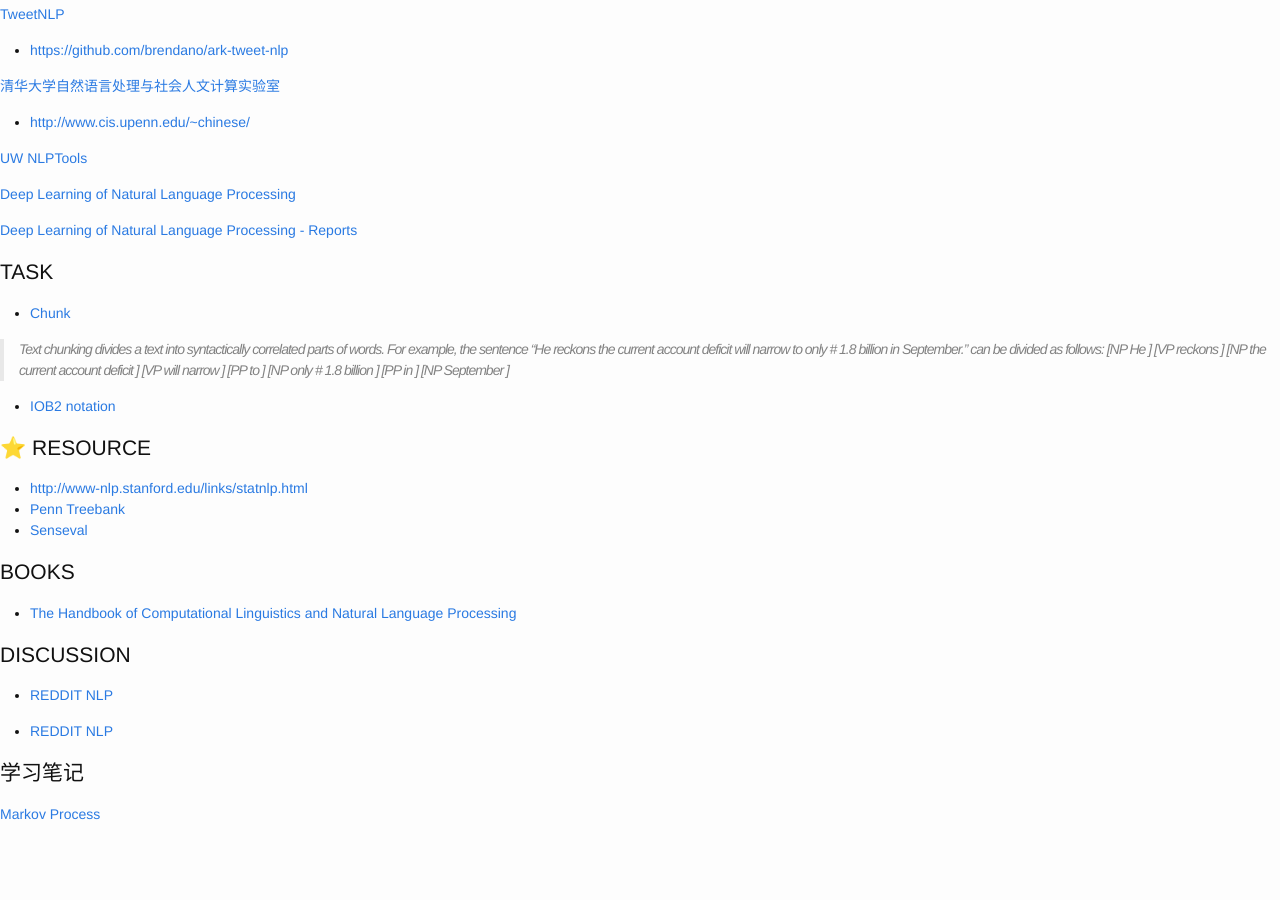
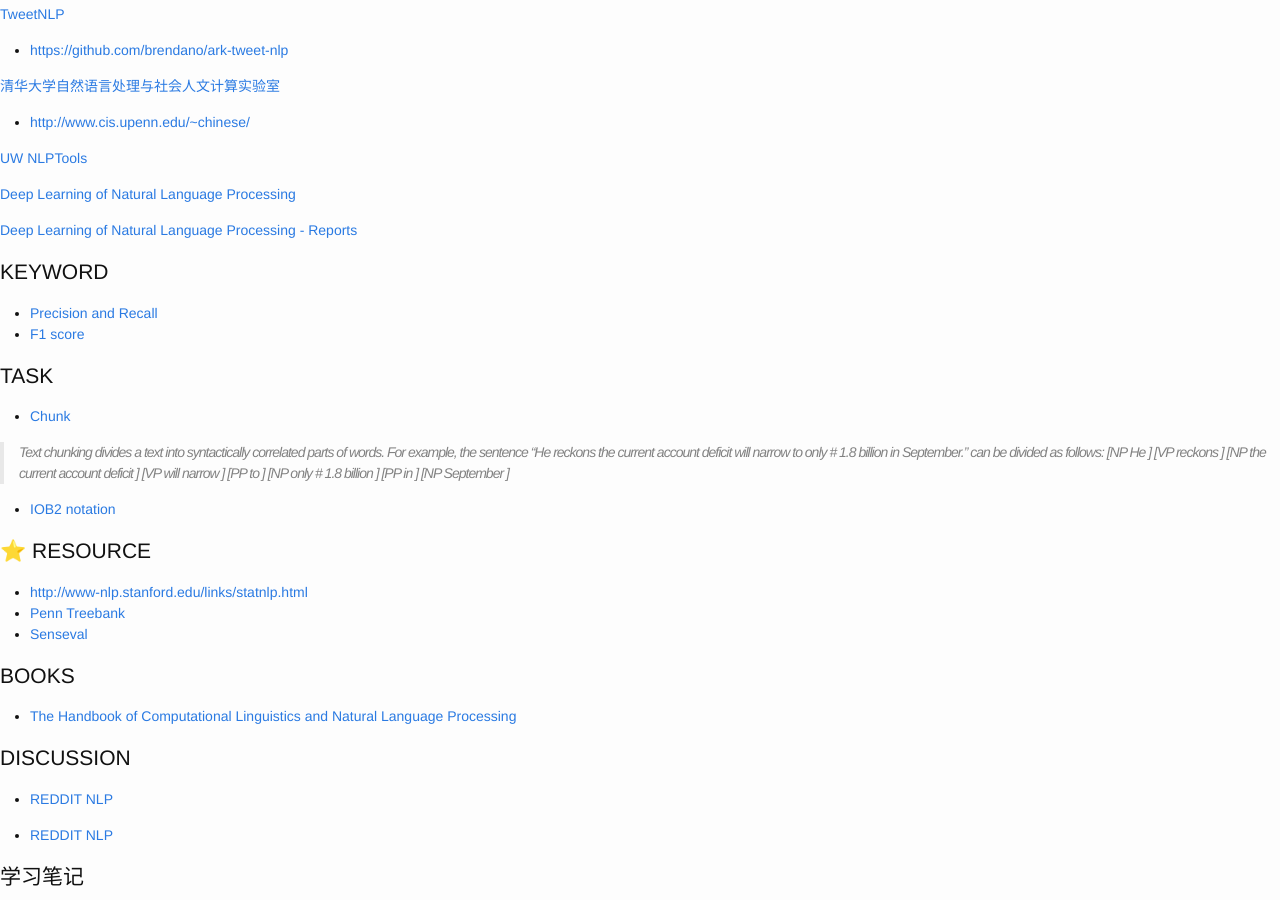
Before and after one commit to cnwarden/cnwarden.github.io, a Jekyll site: the page built from ml/index.md, in a window 1280 px wide and 900 px high, scrolled down 761 px. Built offline with Jekyll 4.4.1, drawn with Linux system fonts in a browser that asks for light colours; emoji names are drawn with the system emoji font; before the commit the page ends 1616 px from its top, so only the background shows below that.

Commit message:
Update index.md

```diff
--- a/ml/index.md
+++ b/ml/index.md
@@ -55,6 +55,11 @@ Stanford relation extractor is a Java implementation to find relations between t
 
 [Deep Learning of Natural Language Processing - Reports](http://cs224d.stanford.edu/reports.html)
 
+# KEYWORD
+
+* [Precision and Recall](https://en.wikipedia.org/wiki/Precision_and_recall)
+* [F1 score](https://en.wikipedia.org/wiki/F1_score)
+
 # TASK
 
 * [Chunk](http://www.chokkan.org/software/crfsuite/tutorial.html)
```
